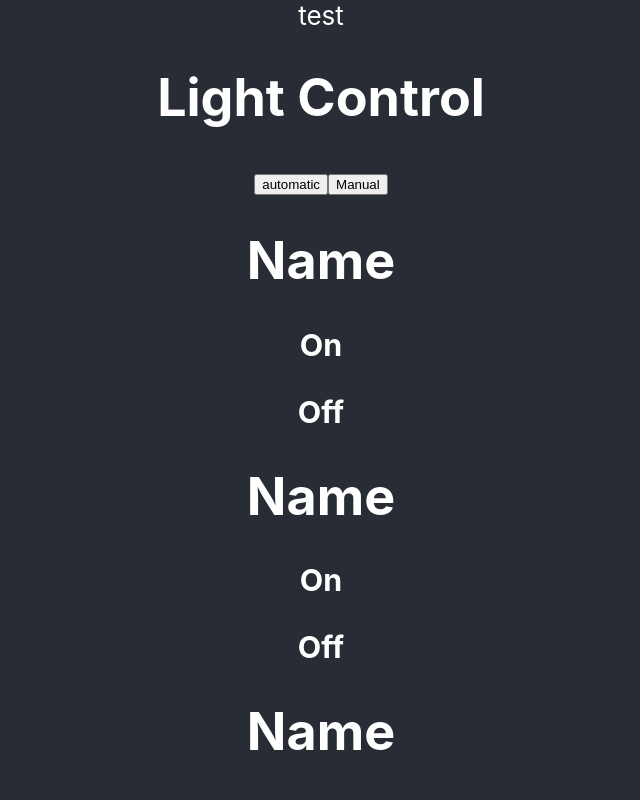
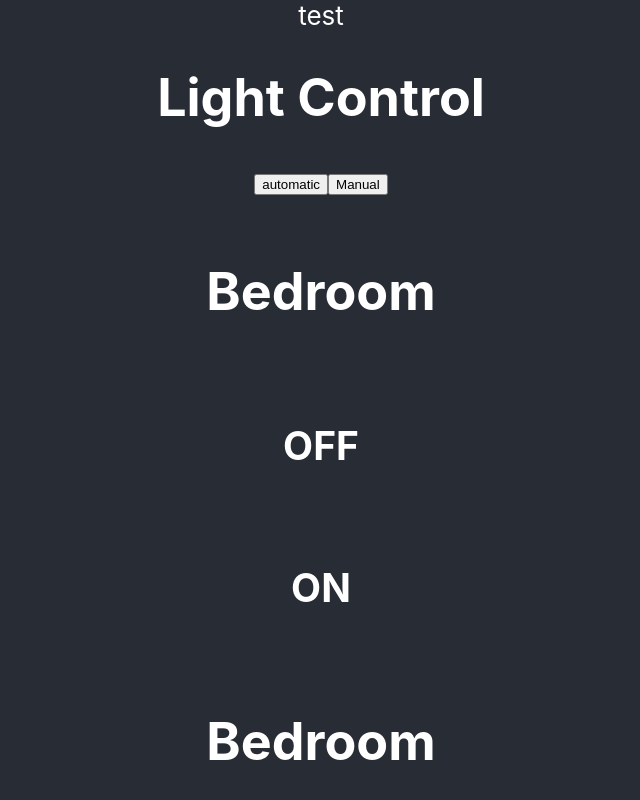
Before and after one commit to Exceed-Group13/mini-project, a React (Create React App) app: page /auto in a window 1280 px wide. Shown: the top 800 px of the page, without its empty margins (319-959 px from the left). Built offline with nearby package versions, Linux system fonts and the light colour scheme.

Commit message:
create controller

```diff
--- a/src/components/Controller.jsx
+++ b/src/components/Controller.jsx
@@ -5,10 +5,17 @@ import React from 'react'
 const Controller = () => {
 
 	return (
-		<div className='box'>
-            <h1 className='room'>Name</h1>
-            <h3>On</h3>
-            <h3>Off</h3>
+		<div className="component">
+            <div className="room1">
+                <div className="Bedroom">
+                    <br/>
+                    <h1 >Bedroom</h1>
+                    <br/>
+                    <h2>OFF</h2>
+                    <br/>
+                    <h2>ON</h2>
+                </div>
+            </div>
         </div>
 	)
 }
```
